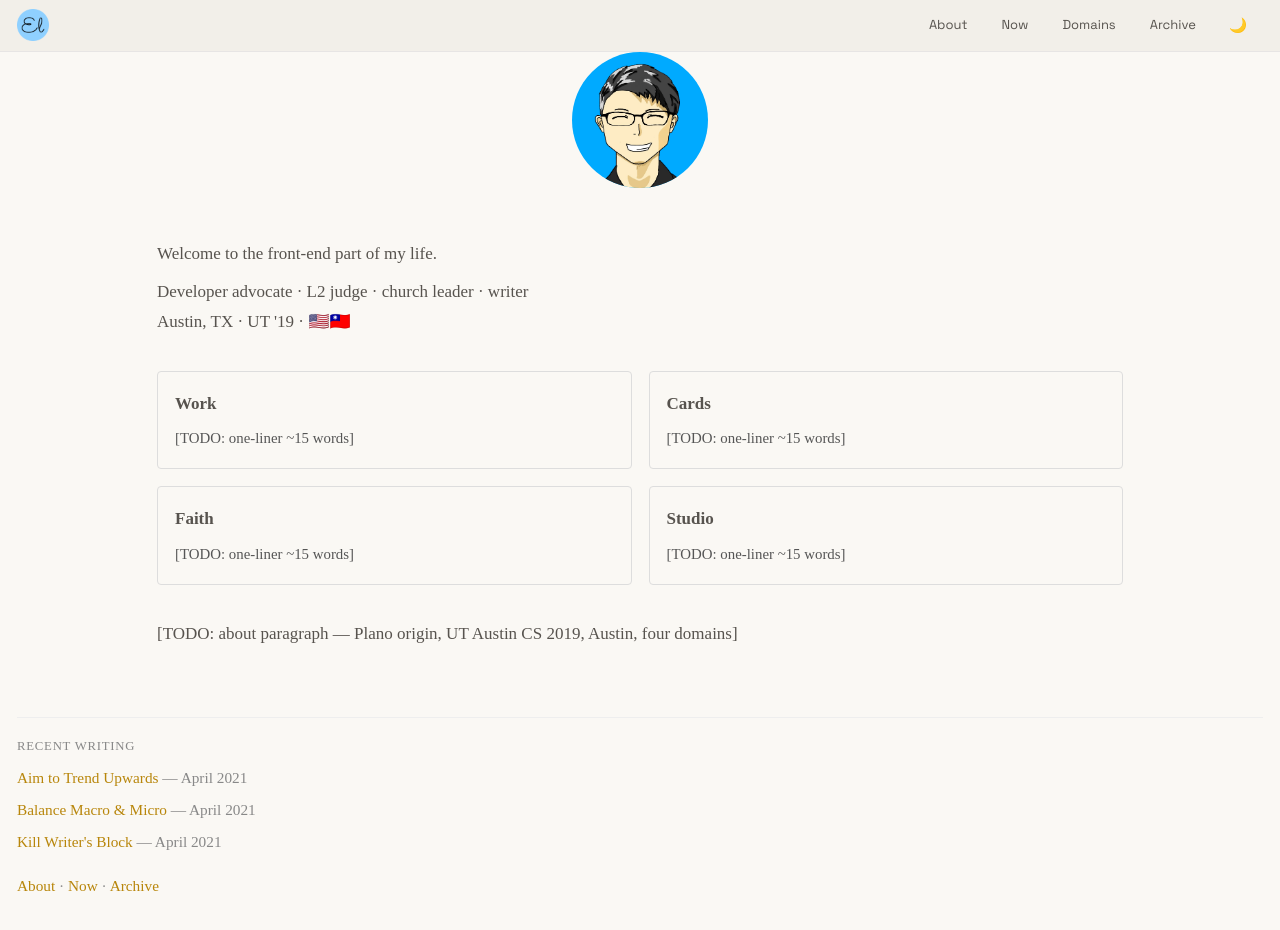
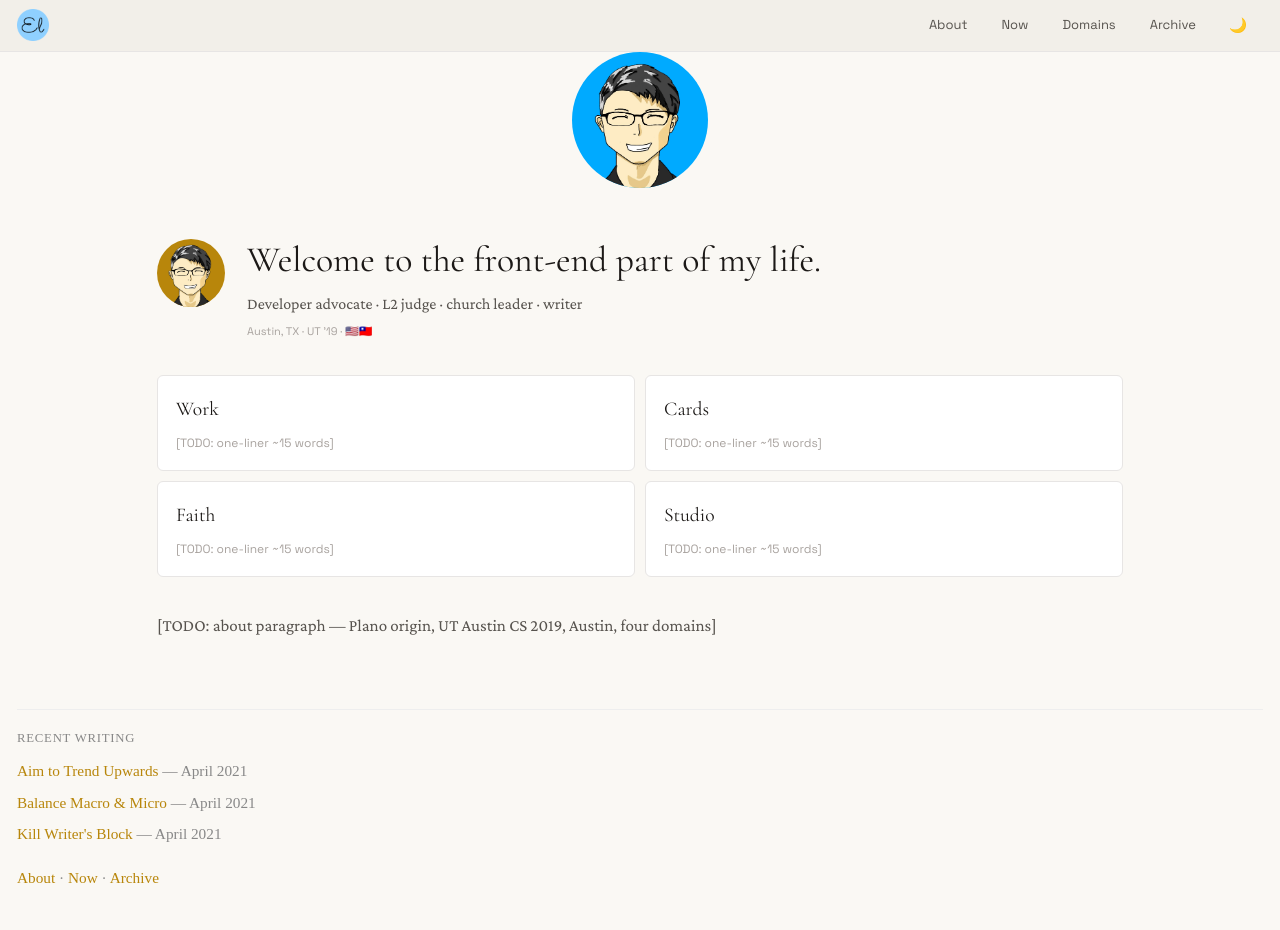
Before and after one commit to theCreedo/ericjmlee-next, a Next.js app: page / in a window 1280 px wide. Shown: the top 930 px of the page. Built offline with nearby package versions, Linux system fonts and the light colour scheme.

Commit message:
feat(home): token-based hero, avatar pop, domain card hover

```diff
--- a/pages/index.js
+++ b/pages/index.js
@@ -1,4 +1,6 @@
+import { useState } from 'react'
 import Head from 'next/head'
+import Image from 'next/image'
 import Layout, { siteTitle } from '../components/layout'
 import utilStyles from '../styles/utils.module.css'
 import styles from './index.module.css'
@@ -23,18 +25,37 @@ const domains = [
 
 export default function Home({ allPostsData }) {
   const recentPosts = allPostsData.slice(0, 3)
+  const [avatarPop, setAvatarPop] = useState(false)
+
+  function handleAvatarClick() {
+    setAvatarPop(true)
+    setTimeout(() => setAvatarPop(false), 300)
+  }
+
   return (
     <Layout home>
       <Head>
         <title>{siteTitle}</title>
       </Head>
       <section className={utilStyles.divContainer}>
-        <div className={styles.hero}>
-          <p>Welcome to the front-end part of my life.</p>
-          <p>
-            Developer advocate · L2 judge · church leader · writer<br />
-            Austin, TX · UT '19 · 🇺🇸🇹🇼
-          </p>
+        <div className={styles.heroRow}>
+          <div
+            className={`${styles.avatar}${avatarPop ? ' ' + styles.avatarPop : ''}`}
+            onClick={handleAvatarClick}
+            role="presentation"
+          >
+            <Image
+              src="/images/profile/transparent-profile.png"
+              alt="Eric Lee"
+              width={68}
+              height={68}
+            />
+          </div>
+          <div className={styles.heroText}>
+            <p className={styles.heroGreeting}>Welcome to the front-end part of my life.</p>
+            <p className={styles.heroCredentials}>Developer advocate · L2 judge · church leader · writer</p>
+            <p className={styles.heroMeta}>Austin, TX · UT &rsquo;19 · 🇺🇸🇹🇼</p>
+          </div>
         </div>
 
         <div className={styles.domainGrid}>
@@ -48,7 +69,6 @@ export default function Home({ allPostsData }) {
 
         <section id="about" className={styles.about}>
           <p>[TODO: about paragraph — Plano origin, UT Austin CS 2019, Austin, four domains]</p>
-          {/* TODO: contact email — use JS-assembled rendering to block scrapers */}
         </section>
       </section>
       <ExploreFooter posts={recentPosts} />
--- a/pages/index.module.css
+++ b/pages/index.module.css
@@ -1,42 +1,106 @@
-.hero {
+/* Hero */
+.heroRow {
+  display: flex;
+  align-items: flex-start;
+  gap: 22px;
   margin-bottom: 2rem;
 }
 
-.hero p {
-  margin: 0 0 0.5rem;
+.avatar {
+  width: 68px;
+  height: 68px;
+  border-radius: var(--radius-full, 9999px);
+  background: #B8860B;
+  overflow: hidden;
+  flex-shrink: 0;
+  cursor: pointer;
+  transition: transform var(--t-base, 180ms ease);
 }
 
+.avatarPop {
+  transform: scale(1.08);
+}
+
+.heroText {
+  flex: 1;
+}
+
+.heroGreeting {
+  font-family: var(--f-display), Georgia, serif;
+  font-size: 2.1rem;
+  font-weight: 400;
+  line-height: 1.2;
+  color: var(--ink, #1C1917);
+  margin: 0 0 var(--space-2, 8px);
+}
+
+.heroCredentials {
+  font-family: var(--f-body), Georgia, serif;
+  font-size: 16px;
+  color: var(--text, #57534E);
+  margin: 0 0 var(--space-1, 4px);
+}
+
+.heroMeta {
+  font-family: var(--f-ui), system-ui, sans-serif;
+  font-size: 11px;
+  color: var(--faint, #A8A29E);
+  margin: 0;
+}
+
+/* Domain grid */
 .domainGrid {
   display: grid;
-  grid-template-columns: repeat(2, 1fr);
-  gap: 1rem;
+  grid-template-columns: 1fr 1fr;
+  gap: 10px;
   margin-bottom: 2rem;
 }
 
 .domainCard {
   display: block;
-  padding: 1rem;
-  border: 1px solid #ddd;
+  border: 1px solid var(--border, #E7E5E4);
+  border-radius: var(--radius-md, 6px);
+  padding: 16px 18px;
+  background: var(--surface, #FFFFFF);
   text-decoration: none;
   color: inherit;
-  border-radius: 4px;
+  transition: box-shadow var(--t-base, 180ms ease), transform var(--t-base, 180ms ease);
 }
 
 .domainCard:hover {
-  border-color: #999;
+  box-shadow: 0 2px 14px var(--shadow, rgba(28, 25, 23, 0.07));
+  transform: translateY(-1px);
 }
 
 .domainCard h3 {
+  font-family: var(--f-display), Georgia, serif;
+  font-size: 1.15rem;
+  font-weight: 400;
+  color: var(--ink, #1C1917);
   margin: 0 0 0.4rem;
-  font-size: 1rem;
 }
 
 .domainCard p {
+  font-family: var(--f-ui), system-ui, sans-serif;
+  font-size: 12px;
+  color: var(--faint, #A8A29E);
   margin: 0;
-  font-size: 0.875rem;
-  color: #555;
 }
 
+/* About section */
 .about {
+  font-family: var(--f-body), Georgia, serif;
+  max-width: var(--max-prose, 680px);
   margin-top: 1rem;
 }
+
+/* Mobile */
+@media (max-width: 640px) {
+  .heroRow {
+    flex-direction: column;
+  }
+
+  .domainGrid {
+    grid-template-columns: 1fr;
+  }
+}
```
